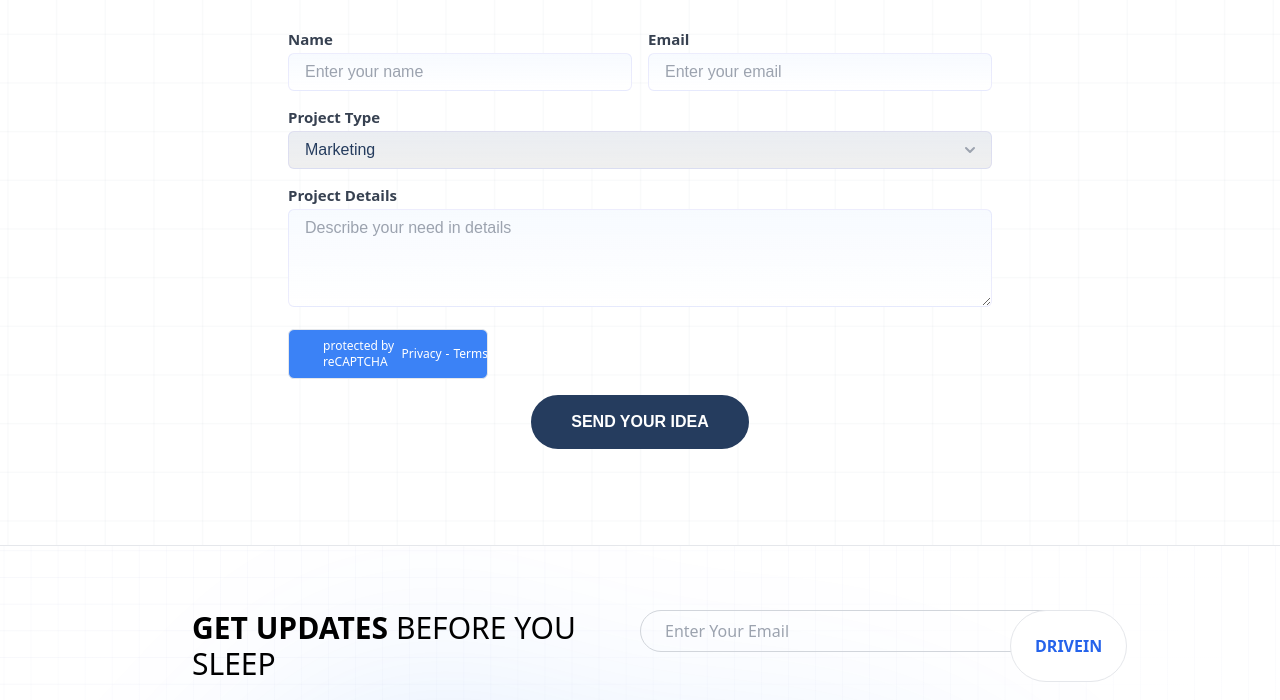
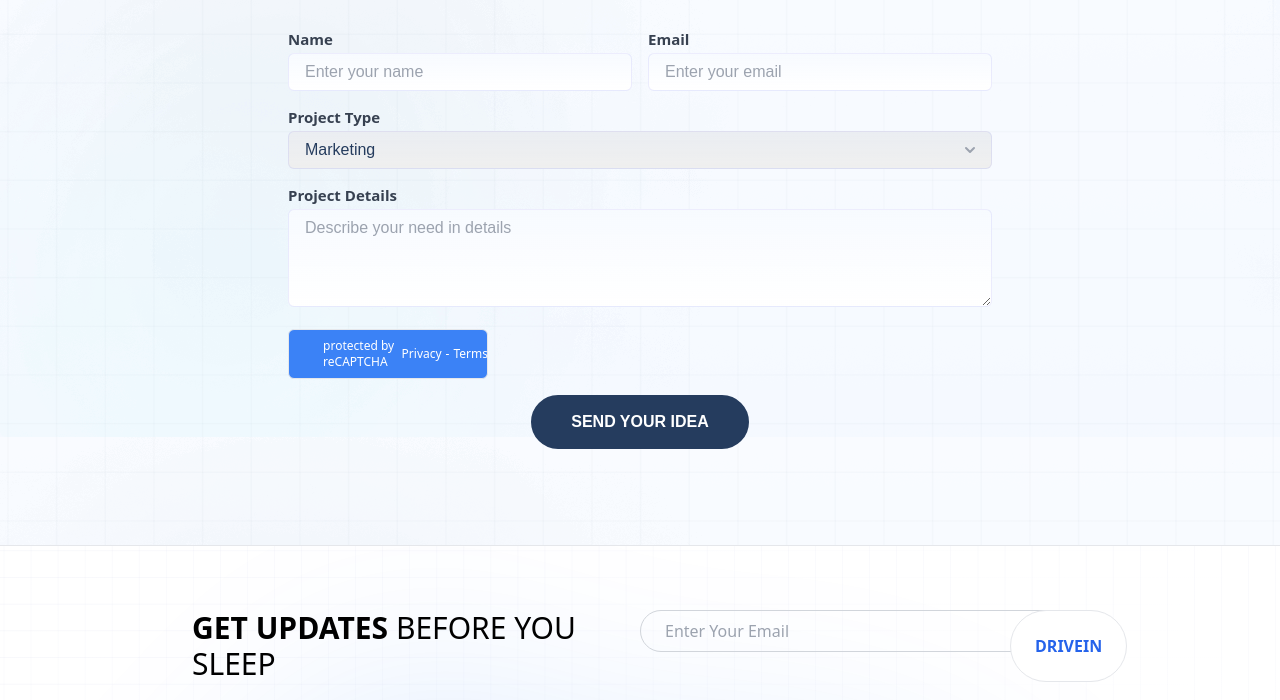
Before and after one commit to softengmilton/serviceMan, a plain HTML site: page contact.html in a window 1280 px wide. Shown: the part 257-957 px from the top of the page. Drawn offline with nearby package versions, Linux system fonts and the light colour scheme.

Commit message:
contact page updated

```diff
--- a/contact.html
+++ b/contact.html
@@ -53,7 +53,7 @@
         </div>
     </header>
     <!-- // Contact Form Section -->
-    <section class="relative py-8 md:py-16 px-4 sm:px-6 lg:px-8 bg-cover bg-center">
+    <section class="relative py-8 md:py-16 px-4 sm:px-6 lg:px-8 bg-cover bg-center" style="background: url('../assets/img/cta-bg-001.png');">
         <div class="p-4 sm:p-6 md:p-8 rounded-lg max-w-3xl mx-auto">
             <div class="text-center mb-6 md:mb-8">
                 <h2
```
